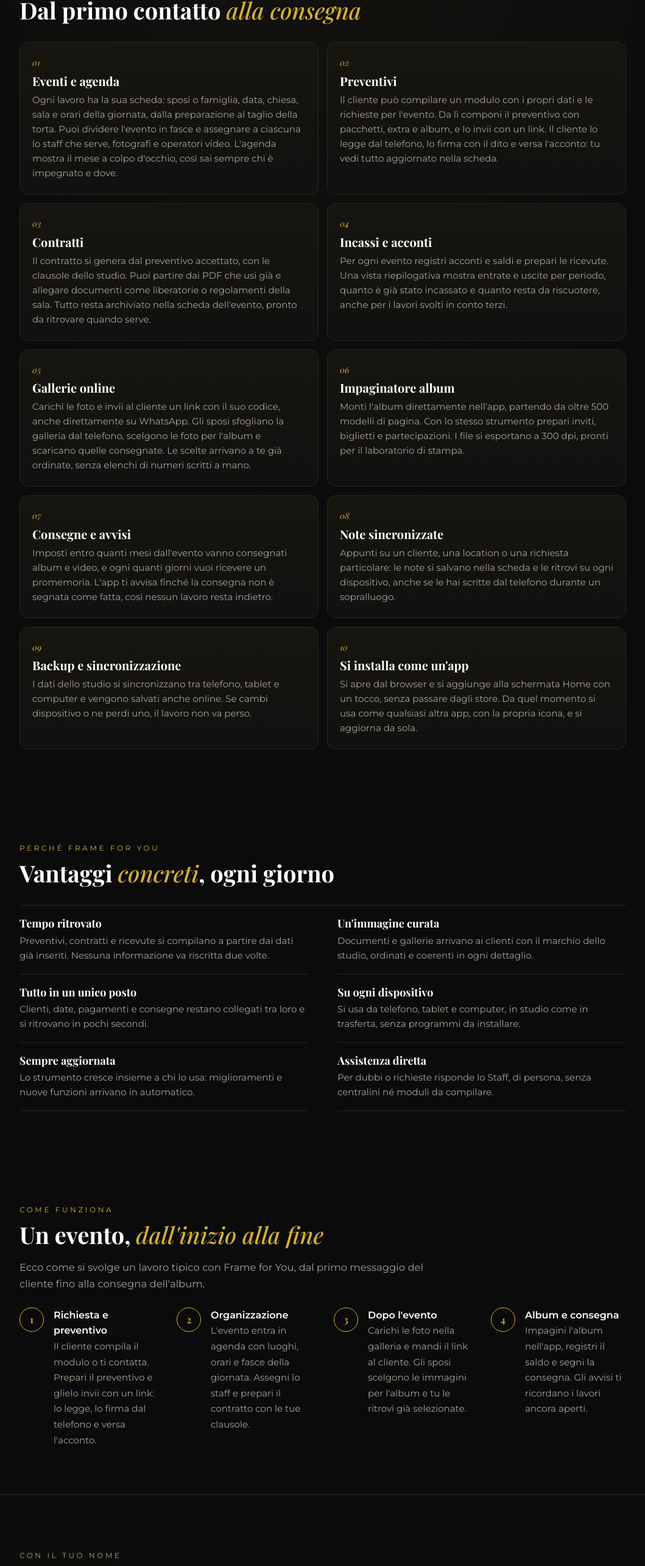
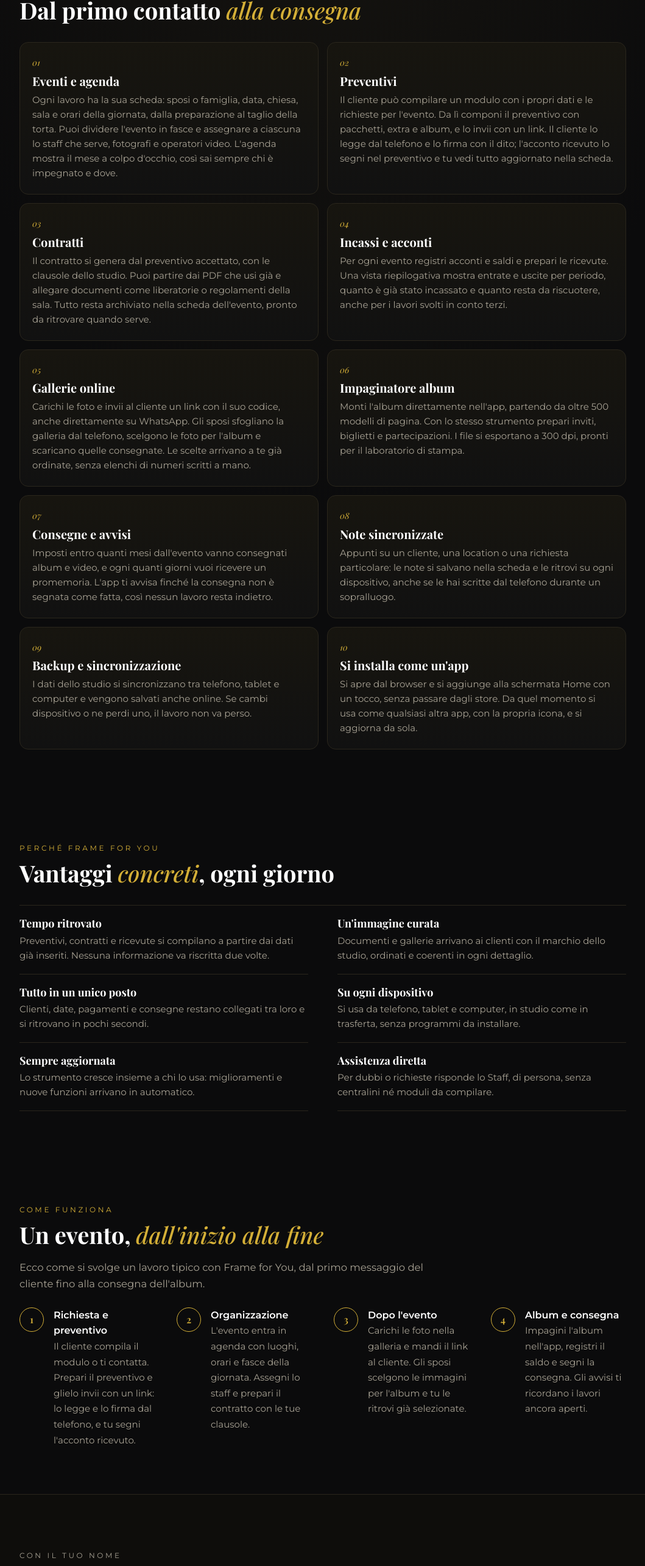
Before and after one commit to infinityframestudios-rgb/frameforyou-sito, a plain HTML site: page index.html in a window 1280 px wide. Shown: the part 1202-3770 px from the top of the page at 61% size, without its empty margins (110-1169 px from the left). Drawn offline with Linux system fonts and the light colour scheme.

Commit message:
Acconto: testo corretto

```diff
--- a/index.html
+++ b/index.html
@@ -144,7 +144,7 @@ footer .tag{margin-top:2px}
   <h2>Dal primo contatto <em>alla consegna</em></h2>
   <div class="grid wide">
    <div class="item"><span class="n">01</span><h3>Eventi e agenda</h3><p>Ogni lavoro ha la sua scheda: sposi o famiglia, data, chiesa, sala e orari della giornata, dalla preparazione al taglio della torta. Puoi dividere l'evento in fasce e assegnare a ciascuna lo staff che serve, fotografi e operatori video. L'agenda mostra il mese a colpo d'occhio, così sai sempre chi è impegnato e dove.</p></div>
-   <div class="item"><span class="n">02</span><h3>Preventivi</h3><p>Il cliente può compilare un modulo con i propri dati e le richieste per l'evento. Da lì componi il preventivo con pacchetti, extra e album, e lo invii con un link. Il cliente lo legge dal telefono, lo firma con il dito e versa l'acconto: tu vedi tutto aggiornato nella scheda.</p></div>
+   <div class="item"><span class="n">02</span><h3>Preventivi</h3><p>Il cliente può compilare un modulo con i propri dati e le richieste per l'evento. Da lì componi il preventivo con pacchetti, extra e album, e lo invii con un link. Il cliente lo legge dal telefono e lo firma con il dito; l'acconto ricevuto lo segni nel preventivo e tu vedi tutto aggiornato nella scheda.</p></div>
    <div class="item"><span class="n">03</span><h3>Contratti</h3><p>Il contratto si genera dal preventivo accettato, con le clausole dello studio. Puoi partire dai PDF che usi già e allegare documenti come liberatorie o regolamenti della sala. Tutto resta archiviato nella scheda dell'evento, pronto da ritrovare quando serve.</p></div>
    <div class="item"><span class="n">04</span><h3>Incassi e acconti</h3><p>Per ogni evento registri acconti e saldi e prepari le ricevute. Una vista riepilogativa mostra entrate e uscite per periodo, quanto è già stato incassato e quanto resta da riscuotere, anche per i lavori svolti in conto terzi.</p></div>
    <div class="item"><span class="n">05</span><h3>Gallerie online</h3><p>Carichi le foto e invii al cliente un link con il suo codice, anche direttamente su WhatsApp. Gli sposi sfogliano la galleria dal telefono, scelgono le foto per l'album e scaricano quelle consegnate. Le scelte arrivano a te già ordinate, senza elenchi di numeri scritti a mano.</p></div>
@@ -178,7 +178,7 @@ footer .tag{margin-top:2px}
   <h2>Un evento, <em>dall'inizio alla fine</em></h2>
   <div class="prose"><p>Ecco come si svolge un lavoro tipico con Frame for You, dal primo messaggio del cliente fino alla consegna dell'album.</p></div>
   <ol class="steps four">
-   <li><div><b>Richiesta e preventivo</b><span>Il cliente compila il modulo o ti contatta. Prepari il preventivo e glielo invii con un link: lo legge, lo firma dal telefono e versa l'acconto.</span></div></li>
+   <li><div><b>Richiesta e preventivo</b><span>Il cliente compila il modulo o ti contatta. Prepari il preventivo e glielo invii con un link: lo legge e lo firma dal telefono, e tu segni l'acconto ricevuto.</span></div></li>
    <li><div><b>Organizzazione</b><span>L'evento entra in agenda con luoghi, orari e fasce della giornata. Assegni lo staff e prepari il contratto con le tue clausole.</span></div></li>
    <li><div><b>Dopo l'evento</b><span>Carichi le foto nella galleria e mandi il link al cliente. Gli sposi scelgono le immagini per l'album e tu le ritrovi già selezionate.</span></div></li>
    <li><div><b>Album e consegna</b><span>Impagini l'album nell'app, registri il saldo e segni la consegna. Gli avvisi ti ricordano i lavori ancora aperti.</span></div></li>
```
